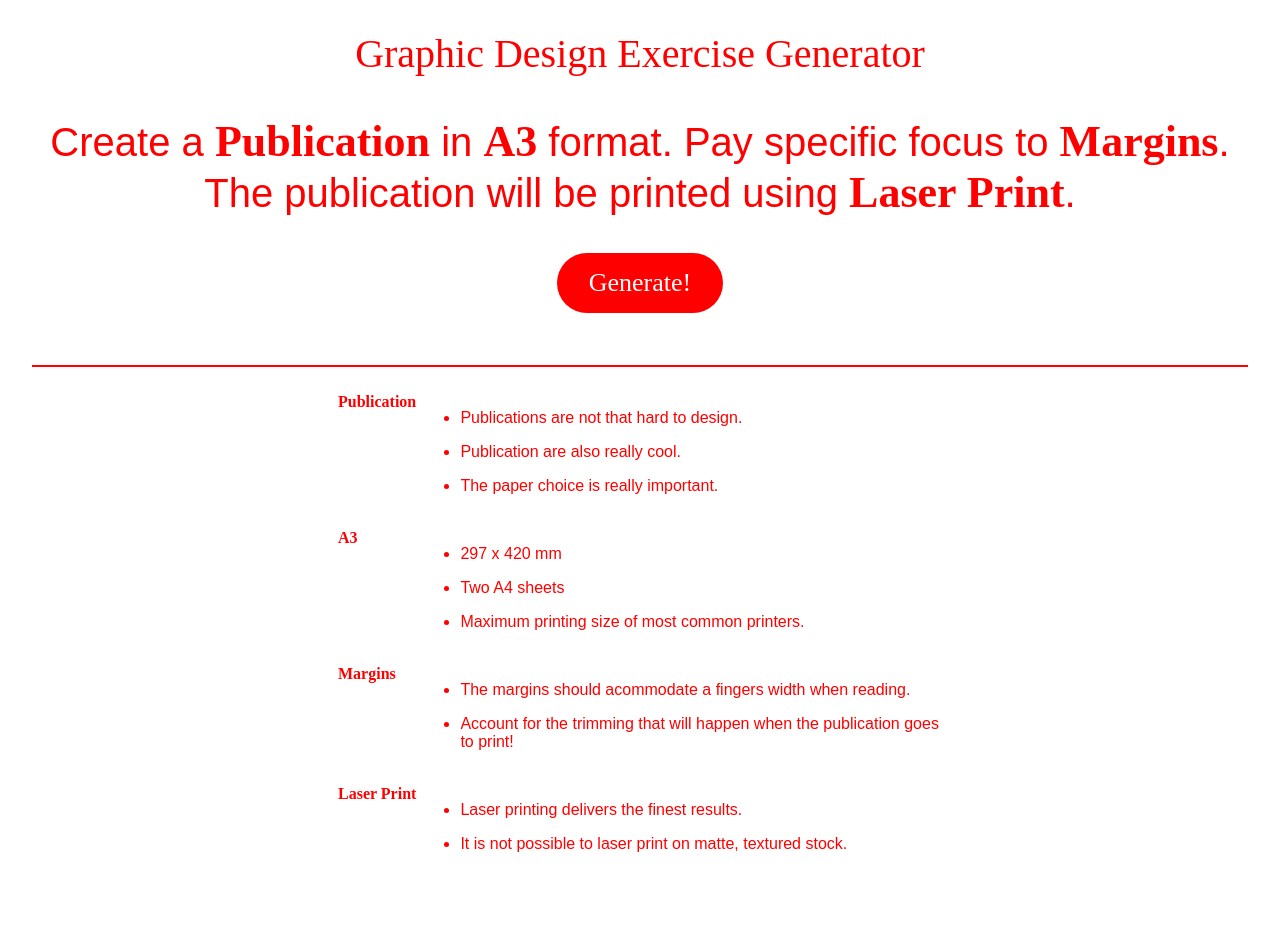
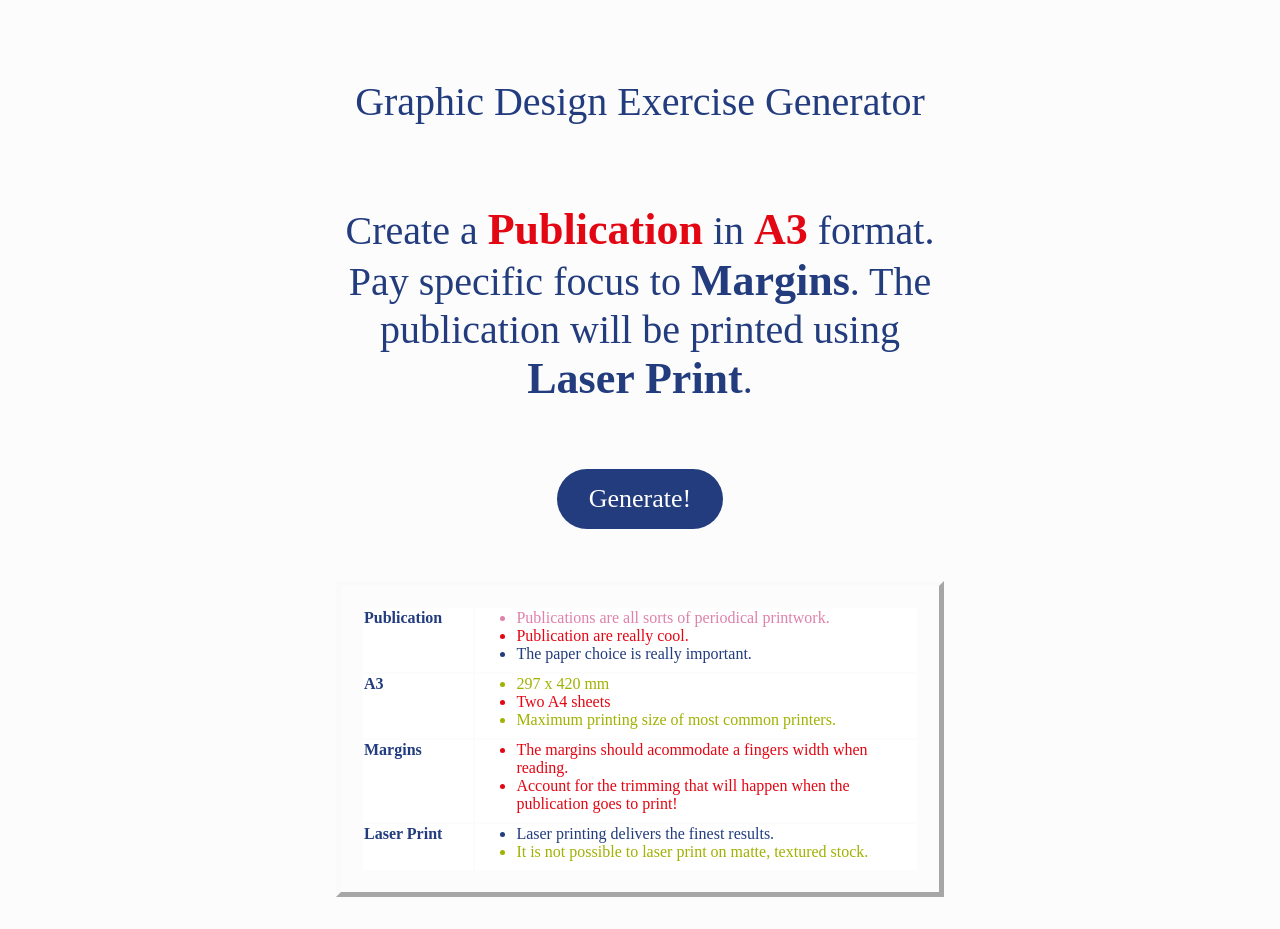
Before and after one commit to dmnkvd/GD-Tools, a website: page index.html in a window 1280 px wide. Both pictures are taken after a click on the button "Generate!". Drawn offline with Linux system fonts and the light colour scheme.

Commit message:
styling changes

```diff
--- a/index.html
+++ b/index.html
@@ -12,29 +12,22 @@
     <p id="prompt">Create a <span class="type">[?]</span> in <span class="format">[?]</span> format. Pay specific focus
         to <span class="focus">[?]</span>. The publication will be printed using <span class="print">[?]</span>.</p>
     <input type="button" value="Generate!" onclick="randomWord()" />
-    <hr>
     <table>
         <tr>
             <td class="type">[?]</td>
-            <td class="type-statements">
-                <ul>
-                    <li>Statement.</li>
-                    <li>Statement.</li>
-                    <li>Statement.</li>
-                </ul>
-            </td>
+            <td class="type-statements">?????</td>
         </tr>
         <tr>
             <td class="format">[?]</td>
-            <td class="format-statements">Is something else.</td>
+            <td class="format-statements">?????</td>
         </tr>
         <tr>
             <td class="focus">[?]</td>
-            <td class="focus-statements">Is something else.</td>
+            <td class="focus-statements">?????</td>
         </tr>
         <tr>
             <td class="print">[?]</td>
-            <td class="print-statements">Is something else.</td>
+            <td class="print-statements">?????</td>
         </tr>
     </table>
 </body>
@@ -44,8 +37,8 @@
         type: [
             {
                 Publication: [
-                    "Publications are not that hard to design.",
-                    "Publication are also really cool.",
+                    "Publications are all sorts of periodical printwork.",
+                    "Publication are really cool.",
                     "The paper choice is really important.",
                 ]
             },
@@ -57,7 +50,7 @@
             },
             {
                 Poster: [
-                    "Magazine statement one.",
+                    "Poster statement one.",
                 ]
             },
         ],
@@ -96,8 +89,8 @@
                 ]
             },
             {
-                B5: [
-                    "176 x 250 mm"
+                Ragging: [
+                    "A balanced rag is crucial for good legibility."
                 ]
             },
         ],
@@ -137,6 +130,8 @@
         return list;
     }
 
+const colors = ['#E30613', '#A0B100', '#223C7E', '#FDC300', '#DF81A9'];
+
     function randomWord() {
         randNum = 0
         for (let i in selection) {
@@ -162,6 +157,10 @@
                 }
             }
         }
+
+        document.querySelectorAll("li, span").forEach((result) => {
+                    result.style.color = colors[Math.floor(Math.random() * colors.length)];
+                    });
     }
 </script>
 
--- a/styles.css
+++ b/styles.css
@@ -3,11 +3,16 @@
     --font-size-m: 18px;
     --font-size-l: 40px;
     --line-height: 1.10em;
-    --selection-clr: #f7e300;
+    --higlight-clr: #f7e300;
     --bg-clr: rgb(255, 255, 255);
-    --main-clr: rgb(255, 0, 0);
+    --main-clr: #223C7E;
     --highlight-clr: #FF00FF;
 }
+
+@page {
+    margin: 0.5cm;
+    size: A4;
+    }
 
 @font-face {
     font-family: 'garnettextrabold';
@@ -17,10 +22,6 @@
     font-style: normal;
 }
 
-hr {
-    border: 1px solid var(--main-clr);
-    margin-bottom: 1em;
-}
 
 @font-face {
     font-family: 'Garnett';
@@ -29,36 +30,59 @@ hr {
     font-style: normal;
 }
 
-* {
+tr > td:nth-of-type(1) {
+    color: var(--main-clr);
+}
+
+*:not(table) {
     /* padding: 0; */
     margin: 0;
     /* font-size: var(--font-size-m); */
     font-family: 'Arial', Sans-Serif;
     font-weight: 400;
     color: var(--main-clr);
+    font-family: Cigars;
 }
 
 body {
     margin: 2em;
+    background-color: #fcfcfc;
 }
 
 h1 {
     font-size: var(--font-size-l);
-    font-family: Cigars;
     line-height: 1.1em;
     text-align: center;
     width: fit-content;
     margin: auto;
-    margin-bottom: 1em;
+    margin-top: 2em;
+    margin-bottom: 2em;
 }
 
 p {
     font-size: var(--font-size-m);
+    font-family: Cigars;
     display: block;
-    width: 30em;
-    height: 1.8em;
+    width: 50%;
+    /* padding: 30px; */
+    height: fit-content;
+    min-height: 200px;
     text-align: center;
+    box-sizing: border-box;
     margin: auto;
+    /* background-color: white; */
+    /* border: 3px dotted #737373; */
+}
+
+/* hr {
+    border: 1px solid var(--main-clr);
+    margin: auto;
+    margin-bottom: 2em;
+    width: 80%;
+} */
+
+ul {
+    margin-bottom: 0.5em;
 }
 
 #prompt {
@@ -92,11 +116,14 @@ input[type="button"] {
 table {
     width: 50%;
     margin: auto;
+    border: 5px outset #FAFAFA;
+    padding: 20px;
 }
 
 table * {
     vertical-align: top;
-    padding: 0.5em 0 ;
+    /* padding: 0.5em 0 ; */
+    background: white;
 }
 
 table tr td:nth-child(1) {
@@ -105,3 +132,36 @@ table tr td:nth-child(1) {
     font-weight: bold;
     font-family: serif;
 }
+
+@media print {
+    #prompt, span {
+        font-size: calc(var(--font-size-m)*2);
+    }
+
+    h1 {
+        margin-top: 0cm;
+    }
+
+    li {
+        margin-bottom: 0em;
+    }
+
+    #prompt {
+        width: 80%;
+    }
+
+    input {
+        display: none;
+        z-index: -1000;
+        height: 0px;
+        width: 0px;
+        position: absolute;
+        top: -2000px;
+    }
+
+    table {
+        margin-top: 1cm;
+        width: 80%;
+        border: 3px solid lightgray;
+    }
+ }
```
